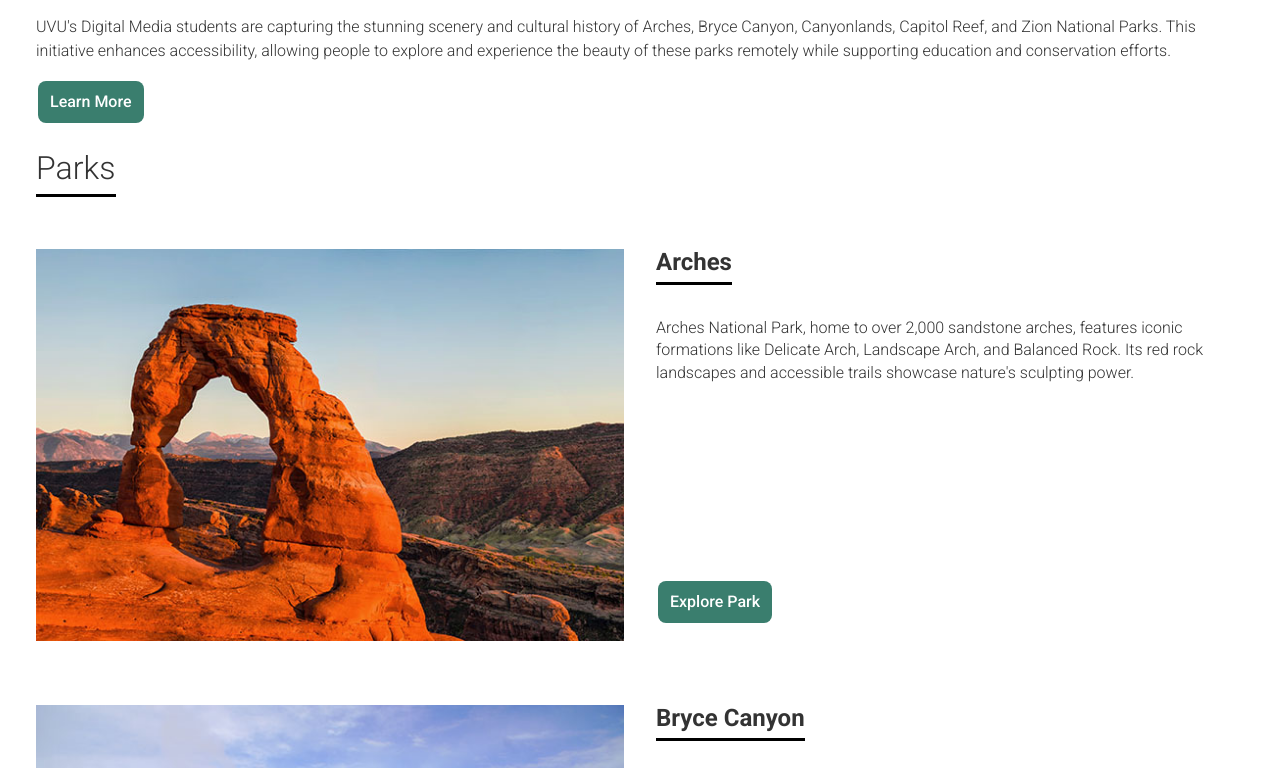
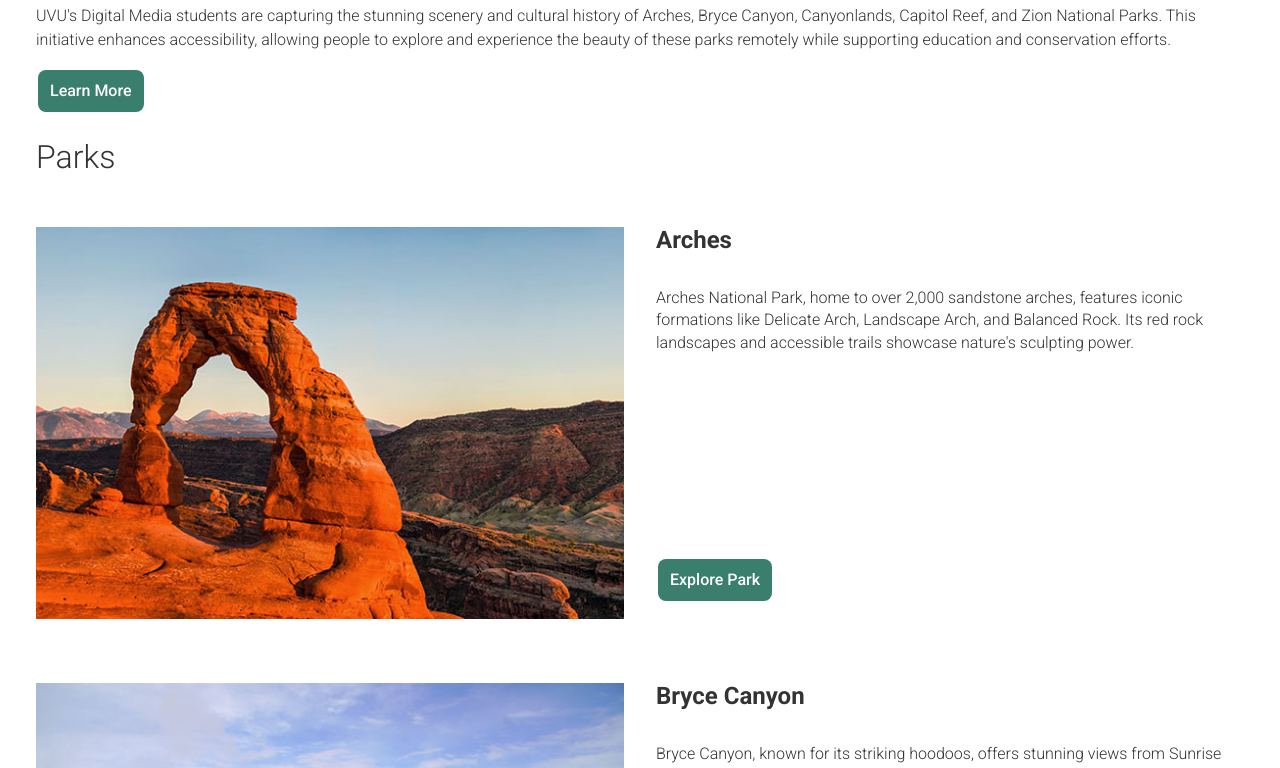
Before and after one commit to asiahaws1/mighty-5, a plain HTML site: page index.html in a window 1280 px wide. Shown: the part 750-1518 px from the top of the page. Drawn offline with nearby package versions, Linux system fonts and the light colour scheme.

Commit message:
get rid of all of the underlines

```diff
--- a/scss/_large.scss
+++ b/scss/_large.scss
@@ -3,6 +3,11 @@ nav,
 main, footer {
     max-width: 1240px;
     margin: auto;
+}
+
+*::after {
+  display: none !important;
+  content: none !important;
 }
 
 
@@ -77,14 +82,7 @@ h2 {
 }
 
 
-h2::after {
-    content: "";
-    display: block;
-    width: 80px;
-    height: 3px;
-    background-color: black;
-    margin: 8px 0 0;
-}
+
 
 #aboutTitle {
     text-align: left;
--- a/scss/_medium.scss
+++ b/scss/_medium.scss
@@ -3,6 +3,11 @@
     max-width: 100%;
     padding: 0 $gutter;
   }
+}
+
+*::after {
+  display: none !important;
+  content: none !important;
 }
 
 
@@ -21,14 +26,6 @@
     display: block;
   }
 
-  h2::after {
-    content: "";
-    display: block;
-    width: 80px;
-    height: 3px;
-    background-color: black;
-    margin: 8px 0 0;
-  }
 
   #aboutTitle {
     text-align: left;
--- a/scss/_small.scss
+++ b/scss/_small.scss
@@ -379,3 +379,9 @@ main {
       margin-left: $gutter;
     }
   }
+
+
+  *::after {
+  display: none !important;
+  content: none !important;
+}
```
Also changed, not shown: css/styles.css, css/styles.min.css.
